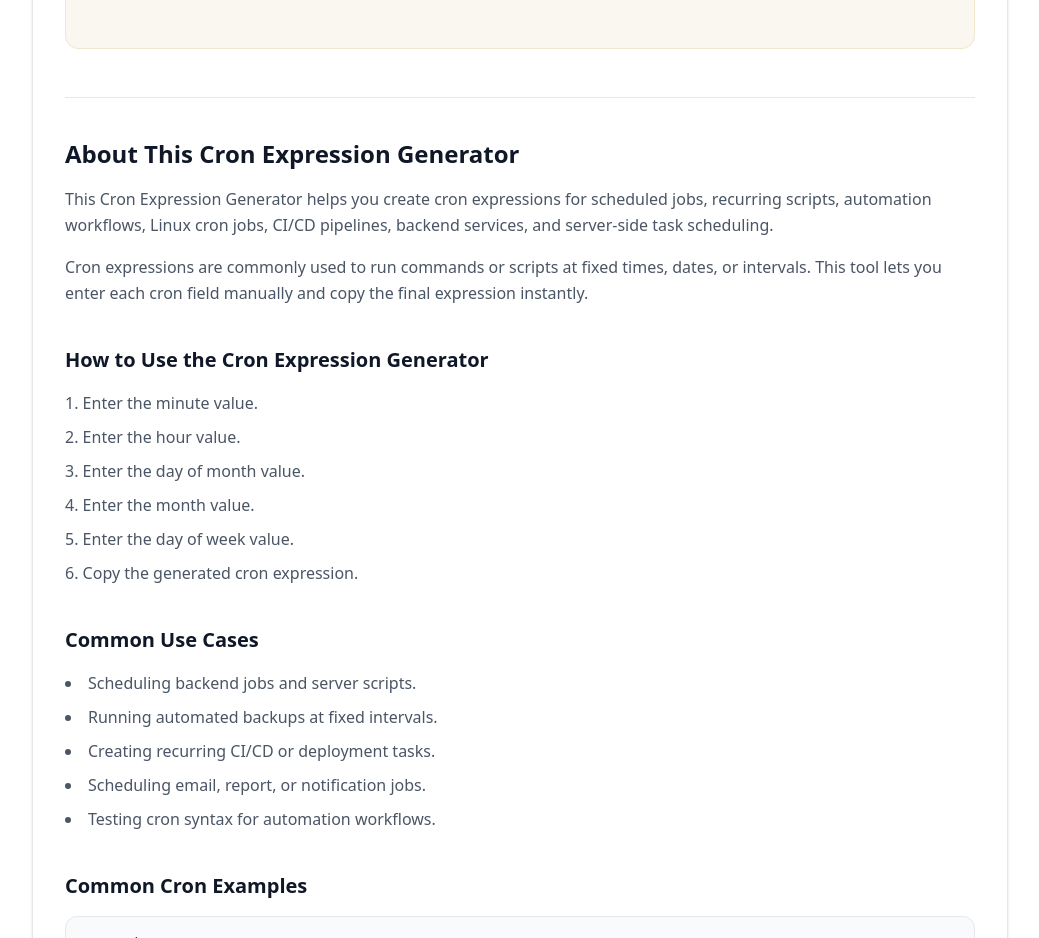
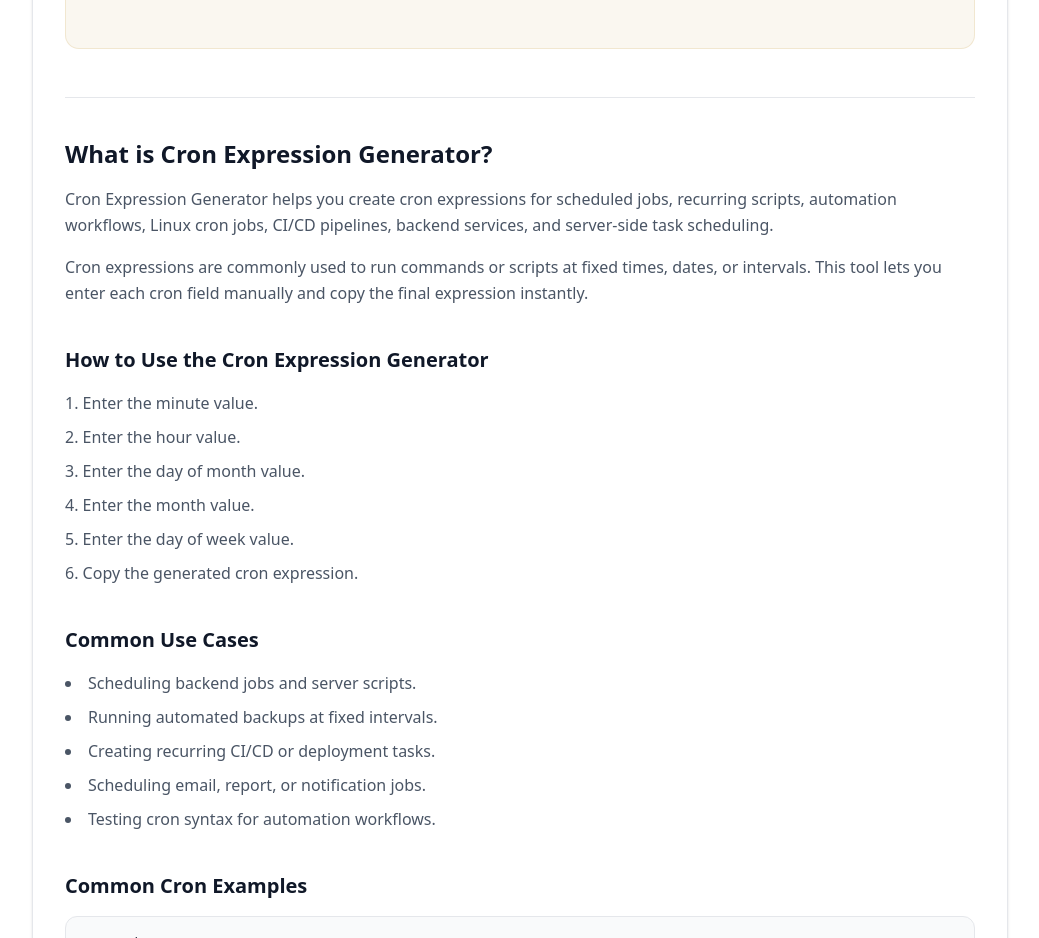
Before and after one commit to vaarunsonawwane-ops/yoryantra-new, a Next.js app: page /tools/cron-expression-generator in a window 1280 px wide. Shown: the part 1140-2078 px from the top of the page, without its empty margins (120-1159 px from the left). Built offline with nearby package versions, Linux system fonts and the light colour scheme.

Commit message:
Cron Expression Generator Update ToolClient.tsx

```diff
--- a/app/tools/cron-expression-generator/ToolClient.tsx
+++ b/app/tools/cron-expression-generator/ToolClient.tsx
@@ -135,11 +135,11 @@ export default function ToolClient() {
       <section className="mt-12 border-t border-gray-200 pt-10 space-y-10">
         <div>
           <h2 className="text-2xl font-semibold text-gray-900">
-            About This Cron Expression Generator
+            What is Cron Expression Generator?
           </h2>
 
           <p className="mt-4 text-gray-600 leading-relaxed">
-            This Cron Expression Generator helps you create cron expressions for
+            Cron Expression Generator helps you create cron expressions for
             scheduled jobs, recurring scripts, automation workflows, Linux cron
             jobs, CI/CD pipelines, backend services, and server-side task
             scheduling.
```
